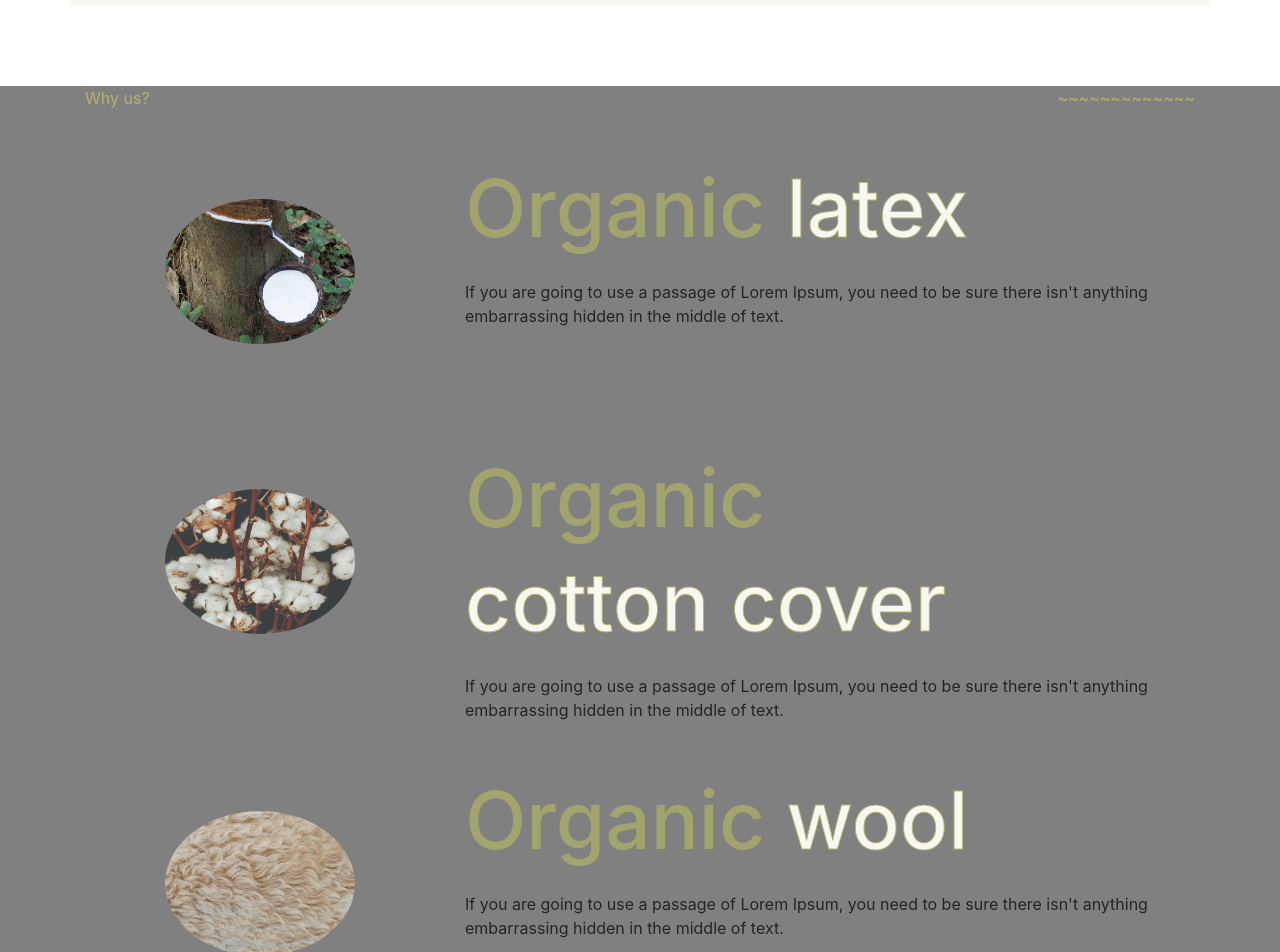
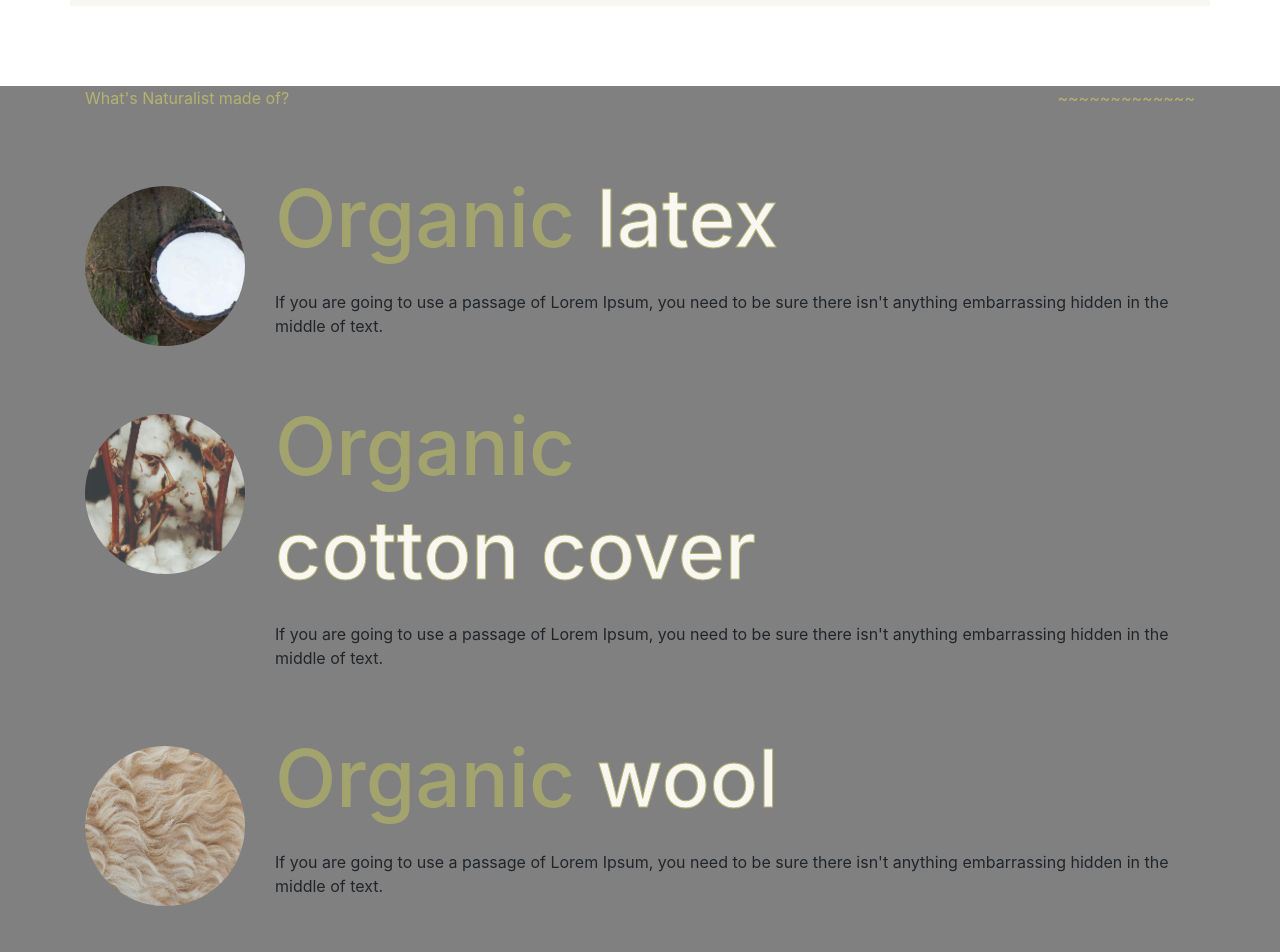
Before and after one commit to ieva1919/The-site-for-mattresses, a React (Create React App) app: page / in a window 1280 px wide. Shown: the part 5100-6052 px from the top of the page. Built offline with nearby package versions, Linux system fonts and the light colour scheme.

Commit message:
modify component organic, add new component TextWithImage

```diff
--- a/src/Components/Organic.js
+++ b/src/Components/Organic.js
@@ -1,55 +1,32 @@
 import React from 'react'
 import './Organic.scss'
 import Container from 'react-bootstrap/Container';
-import Row from 'react-bootstrap/Row';
-import Col from 'react-bootstrap/Col';
 import WhyusHeading from './WhyusHeading';
+import TextWithImage from './TextWithImage';
 
 function Organic() {
     return (
         <div className="organic">
             <Container >
                 <WhyusHeading
-                    title1="Why us?"
-                    title2="What's Naturalist made of?"
-                    title3="~~~~~~~~~~~~~"
+                    title="What's Naturalist made of?"
                 />
-                <Row>
-                    <Col sm={4} className="organic--img">
-                        <img src="/img/what1.png" alt="what1" />
-                    </Col>
-                    <Col sm={8} className="organic--text">
-                        <h1>Organic <span className="organic--text organic--text_white">latex</span></h1>
-                        <p>If you are going to use a passage of Lorem Ipsum, you need to be sure there isn't anything embarrassing hidden in the middle of text.</p>
-                    </Col>
-                </Row>
-                <Row>
-                    <Col sm={4} className="organic--img">
-                        <img src="/img/cotton1.jpg" alt="cotton2" />
-                    </Col>
-                    <Col sm={8} className="organic--text">
-                        <h1>Organic <span className="organic--text organic--text_white"><br />cotton cover</span></h1>
-                        <p>If you are going to use a passage of Lorem Ipsum, you need to be sure there isn't anything embarrassing hidden in the middle of text.</p>
-                    </Col>
-                </Row>
-                <Row>
-                    <Col sm={4} className="organic--img">
-                        <img src="/img/wool1.jpg" alt="cotton2" />
-                    </Col>
-                    <Col sm={8} className="organic--text">
-                        <h1>Organic <span className="organic--text organic--text_white">wool</span></h1>
-                        <p>If you are going to use a passage of Lorem Ipsum, you need to be sure there isn't anything embarrassing hidden in the middle of text.</p>
-                    </Col>
-                </Row>
-                <Row>
-                    <Col sm={4} className="organic--img">
-                        <img src="/img/cotton2.jpg" alt="cotton2" />
-                    </Col>
-                    <Col sm={8} className="organic--text">
-                        <h1>Natural <span className="organic--text organic--text_white"><br />cotton pocket springs</span></h1>
-                        <p>If you are going to use a passage of Lorem Ipsum, you need to be sure there isn't anything embarrassing hidden in the middle of text.</p>
-                    </Col>
-                </Row>
+                <TextWithImage image="/img/what1.png" >
+                    <h1>Organic <em>latex</em></h1>
+                    <p>If you are going to use a passage of Lorem Ipsum, you need to be sure there isn't anything embarrassing hidden in the middle of text.</p>
+                </TextWithImage>
+                <TextWithImage image="/img/cotton1.jpg" >
+                    <h1>Organic <em><br />cotton cover</em></h1>
+                    <p>If you are going to use a passage of Lorem Ipsum, you need to be sure there isn't anything embarrassing hidden in the middle of text.</p>
+                </TextWithImage>
+                <TextWithImage image="/img/wool1.jpg" >
+                    <h1>Organic <em>wool</em></h1>
+                    <p>If you are going to use a passage of Lorem Ipsum, you need to be sure there isn't anything embarrassing hidden in the middle of text.</p>
+                </TextWithImage>
+                <TextWithImage image="/img/cotton2.jpg" >
+                    <h1>Natural <em><br />cotton pocket springs</em></h1>
+                    <p>If you are going to use a passage of Lorem Ipsum, you need to be sure there isn't anything embarrassing hidden in the middle of text.</p>
+                </TextWithImage>
             </Container >
         </div>
     )
--- a/src/Components/Organic.scss
+++ b/src/Components/Organic.scss
@@ -3,43 +3,4 @@
     text-align: left;
     background-color: gray;
 
-    &--img {
-        position: relative;
-        display: flex;
-        justify-content: center;
-        align-items: center;
-        width: 100%;
-        height: 290px;
-
-        img {
-            position: absolute;
-            height: 50%;
-            width: 50%;
-            border-radius: 50%;
-        }
-    }
-
-    &--text {
-
-        h1 {
-            color: #A3A46D;
-            margin-bottom: 20px;
-            margin-top: 30px;
-            line-height: 1.3;
-            font-size: 5rem;
-        }
-
-        p {
-            font-size: 16px;
-        }
-
-        &_white {
-            color: #B5B26F;
-            -webkit-text-fill-color: #f8f7f1;
-            -webkit-text-stroke-width: 1px;
-            -webkit-text-stroke-color: #B5B26F;
-        }
-
-    }
-
 }
--- a/src/Components/Perfectmattress.scss
+++ b/src/Components/Perfectmattress.scss
@@ -11,13 +11,11 @@
         position: relative;
         display: inline-block;
         width: 23px;
-        height: 23px;
         line-height: 23px;
         text-align: center;
         border-radius: 50%;
         border: 1px solid #fff;
         font-size: 13px;
-        top: -26px;
         left: -10px;
 
         &_text {
@@ -35,18 +33,20 @@
             z-index: 1;
             left: 50%;
         }
+
+        &_text:after {
+            content: "";
+            display: block;
+            position: absolute;
+            bottom: -20px;
+            left: calc(50% - 20px);
+            width: 0;
+            height: 0;
+            border-style: solid;
+            border-width: 20px 20px 0 20px;
+            border-color: white transparent transparent transparent;
+        }
     }
-
-    // .tooltip-content:before {
-    //     content: '';
-    //     position: absolute;
-    //     top: 100%;
-    //     left: 50%;
-    //     transform: translateX(-50%);
-    //     border-top: 10px solid #fff;
-    //     border-left: 12px solid transparent;
-    //     border-right: 12px solid transparent;
-    // }
 
     &--tooltip:hover &--tooltip_text {
         visibility: visible;
--- /dev/null
+++ b/src/Components/TextWithImage.js
@@ -0,0 +1,22 @@
+import React from 'react'
+import './TextWithImage.scss'
+import Row from 'react-bootstrap/Row';
+import Col from 'react-bootstrap/Col';
+
+
+function TextWithImage(props) {
+    return (
+        <Row className="textWithImage" >
+            <Col md={2} >
+                <div className="textWithImage--img-circle">
+                    <img src={props.image} alt="what1" />
+                </div>
+            </Col>
+            <Col md={10} className="textWithImage--text">
+                {props.children}
+            </Col>
+        </Row>
+    )
+}
+
+export default TextWithImage
--- /dev/null
+++ b/src/Components/TextWithImage.scss
@@ -0,0 +1,42 @@
+.textWithImage {
+    margin-top: 40px;
+
+    &--img-circle {
+        margin-top: 20px;
+        padding-bottom: 100%;
+        border-radius: 50%;
+        position: relative;
+        overflow: hidden;
+
+        img {
+            position: absolute;
+            width: 200%;
+            transform: translate(-29%, -66.5781px);
+        }
+    }
+
+    &--text {
+
+        h1 {
+            color: #A3A46D;
+            margin-bottom: 20px;
+            line-height: 1.3;
+            font-size: 5rem;
+
+            em {
+                color: #B5B26F;
+                -webkit-text-fill-color: #f8f7f1;
+                -webkit-text-stroke-width: 1px;
+                -webkit-text-stroke-color: #B5B26F;
+                font-style:normal;
+
+            }
+        }
+
+        p {
+            font-size: 16px;
+        }
+
+    }
+
+}
--- a/src/Components/Whyus.js
+++ b/src/Components/Whyus.js
@@ -10,9 +10,7 @@ function Whyus() {
         <Container>
             <div className="whyus">
                 <WhyusHeading
-                    title1="Why us?"
-                    title2="What's Naturalist made of?"
-                    title3="~~~~~~~~~~~~~"
+                    title="Why us?"
                 />
                 <Row className="whyus--borderbottom">
                     <Col sm={6} className="whyus--title why--img">
--- a/src/Components/WhyusHeading.js
+++ b/src/Components/WhyusHeading.js
@@ -7,10 +7,10 @@ function WhyusHeading(props) {
     return (
         <Row className="whyus--heading">
             <Col sm={6} className="whyus--heading whyus--heading_textleft">
-                <p>{props.title1}</p>
+                <p>{props.title}</p>
             </Col>
             <Col sm={6} className="whyus--heading whyus--heading_textright ">
-                <p>{props.title3}</p>
+                <p>~~~~~~~~~~~~~</p>
             </Col>
         </Row>
     )
```
